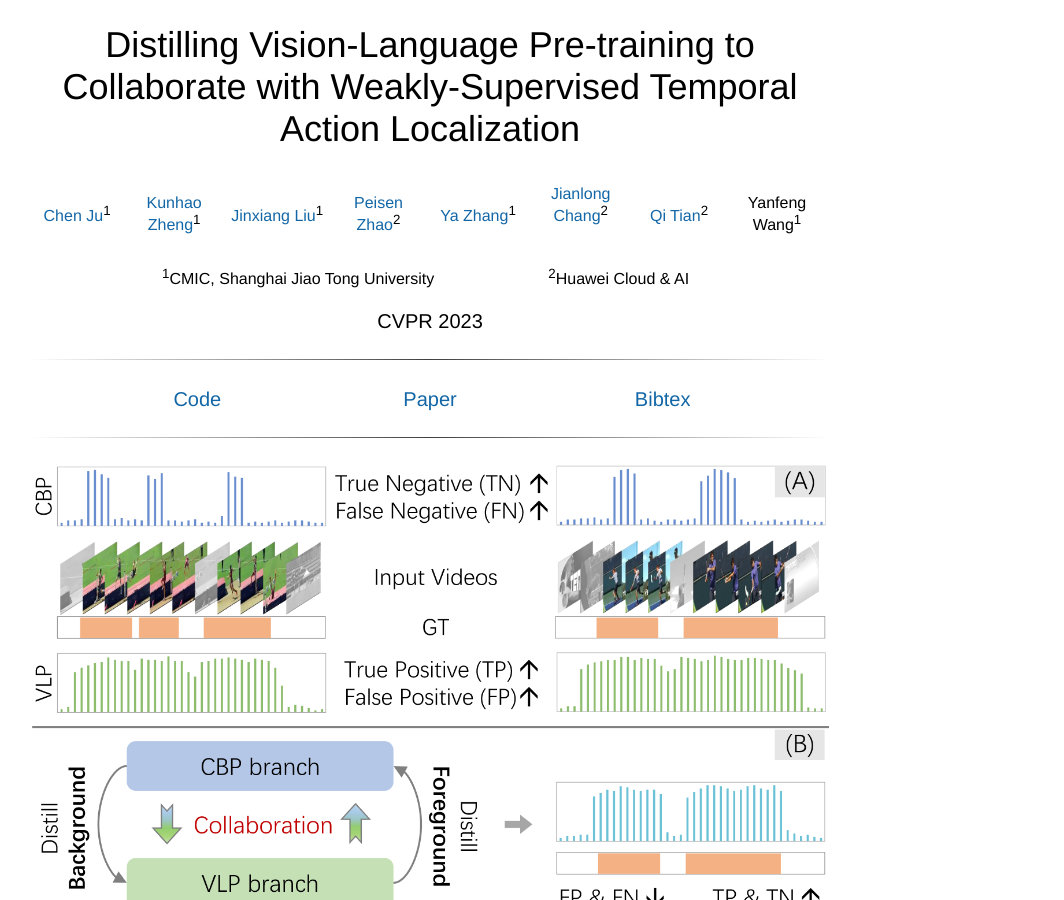
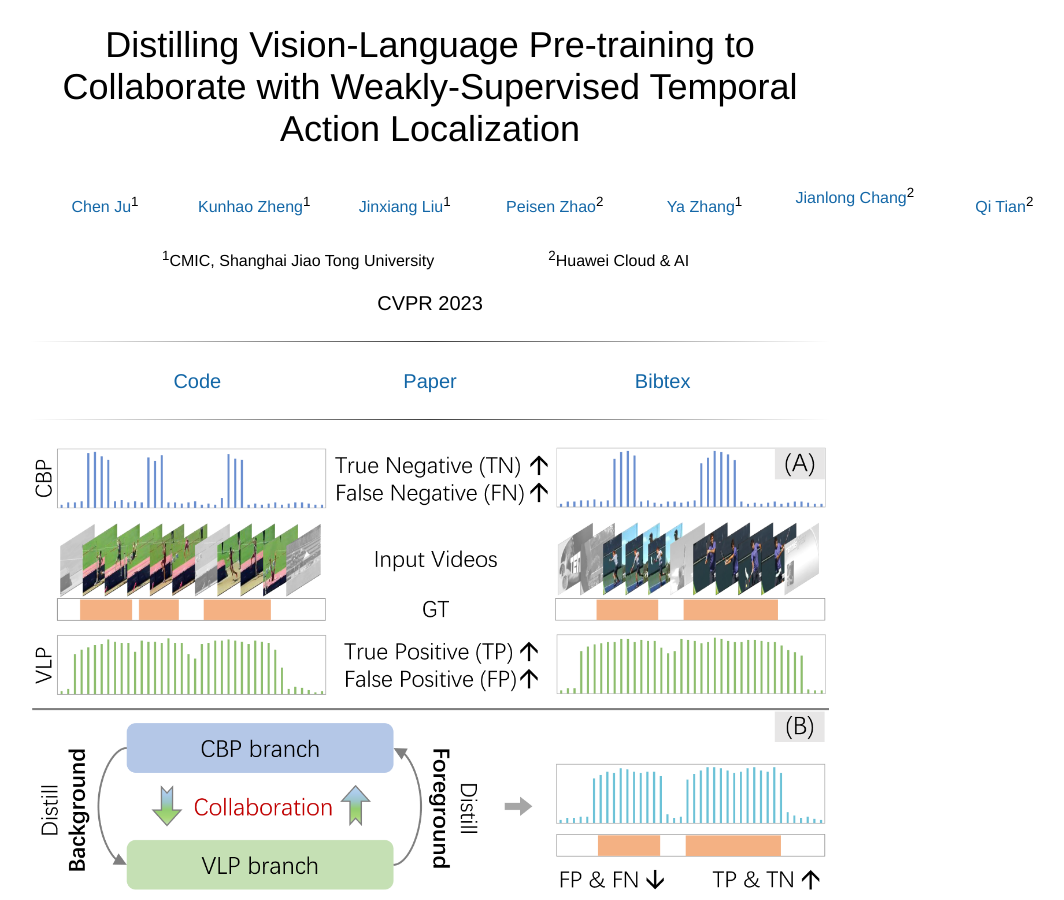
Before and after one commit to ju-chen/Voide1220.github.io, a Jekyll site: the page distillation_collaboration/index.html, which Jekyll copies as it is, in a window 1280 px wide and 900 px high. Shown: the whole window, without its empty margins (210-1274 px from the left). Built offline with Jekyll 4.4.1, drawn with Linux system fonts in a browser that asks for light colours; some web fonts are replaced.

Commit message:
Update index.html

```diff
--- a/distillation_collaboration/index.html
+++ b/distillation_collaboration/index.html
@@ -172,7 +172,7 @@
 	<center>
 	<span style="font-size:36px">Distilling Vision-Language Pre-training to Collaborate with Weakly-Supervised Temporal Action Localization</span><br><br><br>
 	</center>
-	<table align="center" width="800px">
+	<table align="center" width="1200px">
             <tbody><tr>
                     <td align="center" width="160px">
               <center>
```
